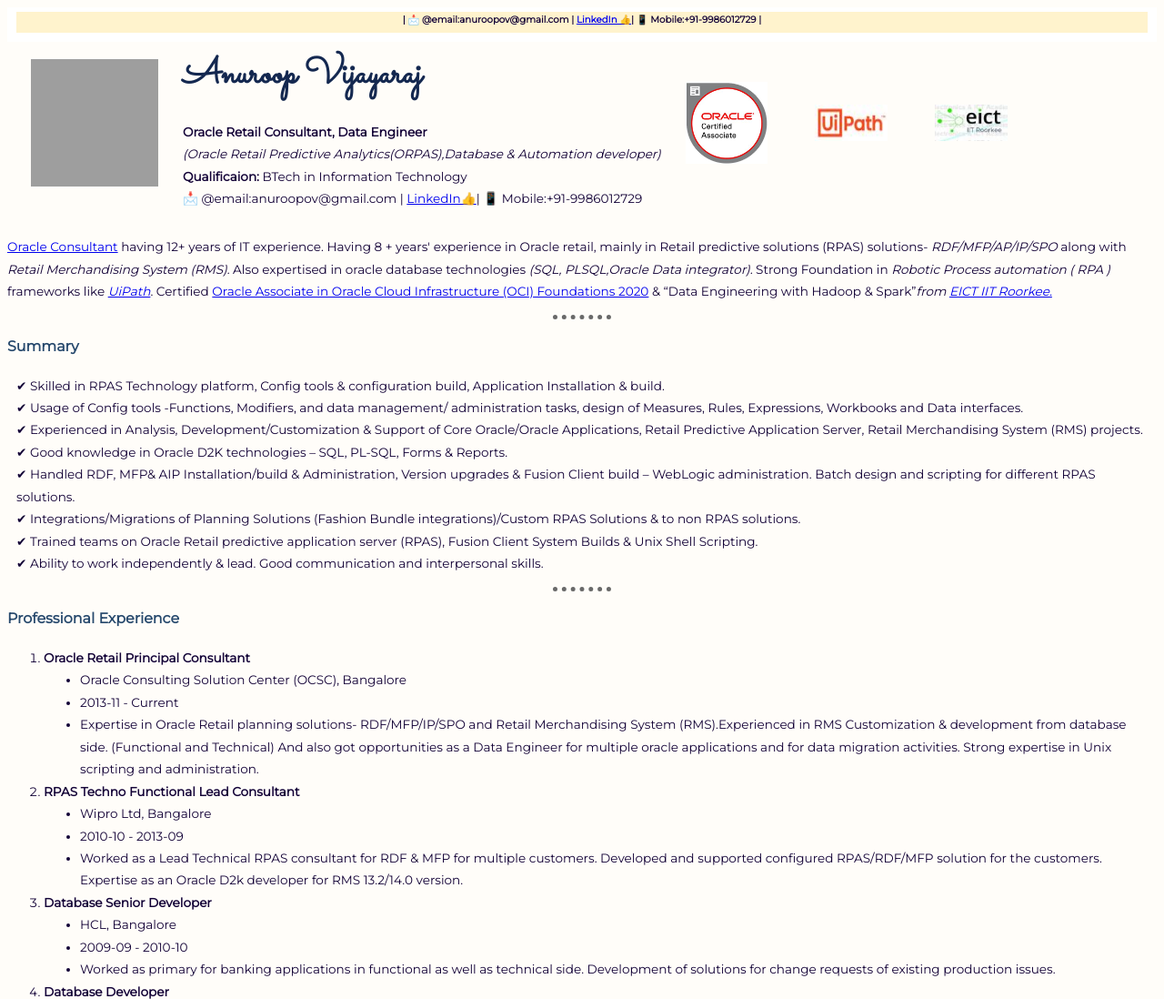
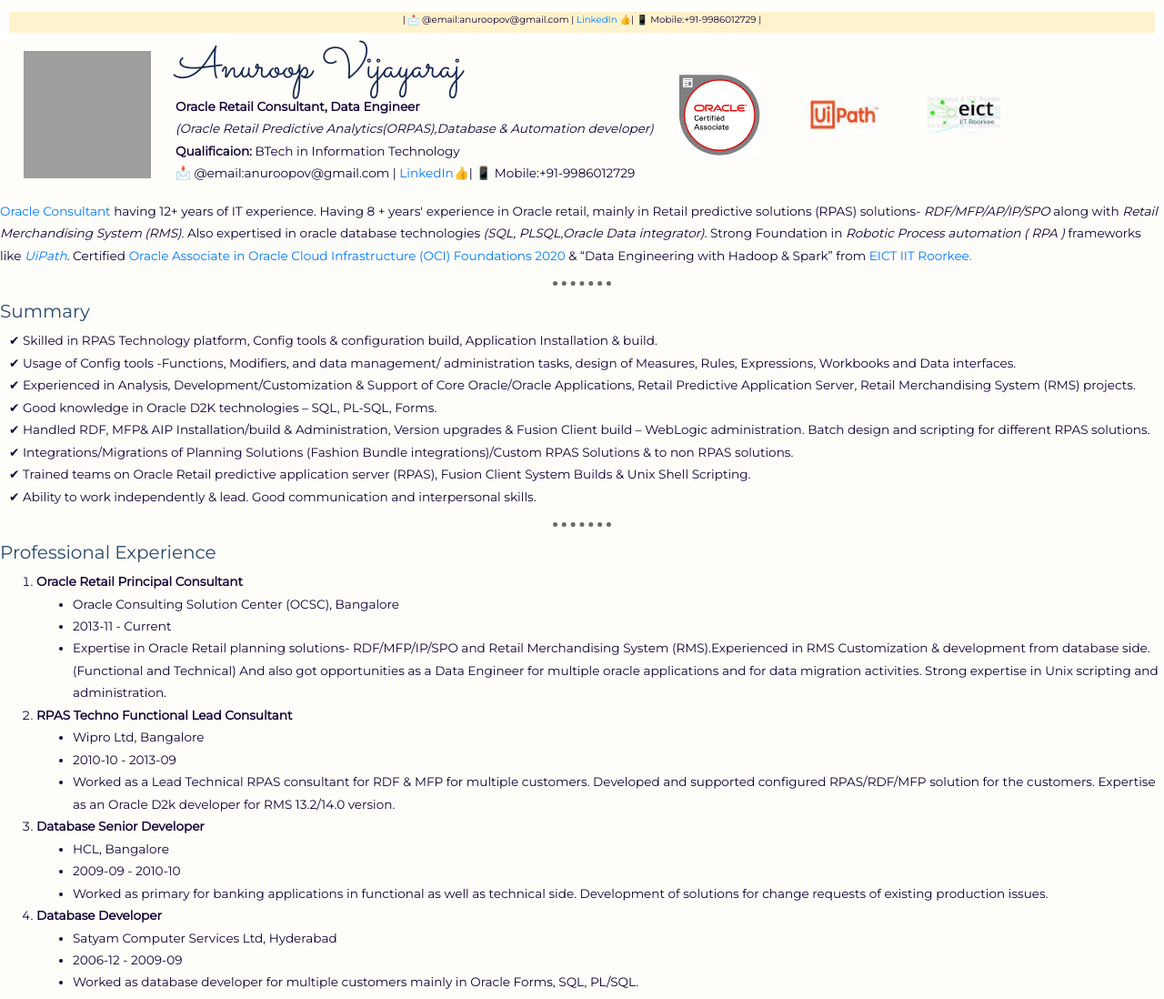
Before and after one commit to anuroopov/cv, a plain HTML site: page index.html in a window 1280 px wide. Shown: the top 1098 px of the page at 91% size. Drawn offline with nearby package versions, Linux system fonts and the light colour scheme; grey boxes are pictures that could not be loaded.

Commit message:
bootstrap1-update7

```diff
--- a/css/styles.css
+++ b/css/styles.css
@@ -23,12 +23,13 @@
 h1{
     color:#142850;
     font-family: 'Sacramento', cursive;
-    font-size: 2.5rem;
+    font-size: 3.0rem;
     margin-bottom: 0;
     margin-top: 0;
 }
 
 h3{
+    font-size: 1.25rem;
     color:#27496d;
 }
 
@@ -66,6 +67,7 @@
   .table1 {
     border-spacing:0px;
     cellspacing="20"
+    margin-bottom: 10px;
   }
 
   img {
--- a/index.html
+++ b/index.html
@@ -1,16 +1,24 @@
 <!DOCTYPE html>
 <html>
+  <!-- Required meta tags -->
     <head><meta charset="utf-8">
+    <meta name="viewport" content="width=device-width, initial-scale=1, shrink-to-fit=no">
+    <!-- Bootstrap CSS -->
+  <link rel="stylesheet" href="https://maxcdn.bootstrapcdn.com/bootstrap/4.0.0/css/bootstrap.min.css" integrity="sha384-Gn5384xqQ1aoWXA+058RXPxPg6fy4IWvTNh0E263XmFcJlSAwiGgFAW/dAiS6JXm" crossorigin="anonymous">
     <title>Anuroop's Professional Page</title>
     <link rel="stylesheet" href="css/styles.css">
     <link rel="icon" href="images/favicon.ico">
     <link href="https://fonts.googleapis.com/css2?family=Merriweather+Sans:wght@300&family=Montserrat:wght@300;400&family=Sacramento&display=swap" rel="stylesheet">
+
+
+
+
   </head>
     <body>
       <div class=div2>
-         <strong>| 📩 @email:anuroopov@gmail.com | <a href="https://www.linkedin.com/in/anuroopov/" target="_blank"> LinkedIn 👍</a>| 📱 Mobile:+91-9986012729 |</strong>
+        | 📩 @email:anuroopov@gmail.com | <a href="https://www.linkedin.com/in/anuroopov/" target="_blank"> LinkedIn 👍</a>| 📱 Mobile:+91-9986012729 |
       </div>
-        <table class=table1>
+        <table class="table1">
           <tr>
               <td><img src="https://www.gravatar.com/avatar/f1866a2e22ae1e48c861a26b69c504a9?d=https%3A%2F%2Flh6.googleusercontent.com%2F-xSyAosJxfjo%2FAAAAAAAAAAI%2FAAAAAAAADjY%2FAAKWJJPkX68HfxY7yTUOwQ5sHqQrqgbD-A%2Fphoto.jpg&s=250" alt="My profile Picture" style="width:140px;height:140px;"></td>
               <td><h1>Anuroop Vijayaraj</h1>
@@ -23,7 +31,7 @@
         </table>
        <div class="headlines"><p><a href ="https://www.oracle.com/in/consulting/" target="_blank">Oracle Consultant</a> having 12+ years of IT experience. Having 8 + years' experience in Oracle retail, mainly in Retail predictive solutions (RPAS) solutions- <em>RDF/MFP/AP/IP/SPO</em> along with <em>Retail Merchandising System (RMS)</em>. Also expertised in oracle database technologies <em>(SQL, PLSQL,Oracle Data integrator).</em>
         Strong Foundation in <em>Robotic Process automation ( RPA )</em> frameworks like <em><a href="https://www.uipath.com/" target="_blank">UiPath</a></em>.
-        Certified <a href="https://education.oracle.com/oracle-cloud-infrastructure-foundations-2020-certified-associate/trackp_OCIBF2020" target="_blank">Oracle Associate in Oracle Cloud Infrastructure (OCI) Foundations 2020</a> & “Data Engineering with Hadoop & Spark”<em>from <a href="https://eict.iitr.ac.in/" target="_blank">EICT IIT Roorkee.</a></em>
+        Certified <a href="https://education.oracle.com/oracle-cloud-infrastructure-foundations-2020-certified-associate/trackp_OCIBF2020" target="_blank">Oracle Associate in Oracle Cloud Infrastructure (OCI) Foundations 2020</a> & “Data Engineering with Hadoop & Spark” from <a href="https://eict.iitr.ac.in/" target="_blank">EICT IIT Roorkee.</a>
         </p></div>
 
 <hr>
@@ -32,7 +40,7 @@
              <p>✔  Skilled in RPAS Technology platform, Config tools & configuration build, Application Installation & build.<br>
               ✔  Usage of Config tools -Functions, Modifiers, and data management/ administration tasks, design of Measures, Rules, Expressions, Workbooks and Data interfaces. <br>
               ✔  Experienced in Analysis, Development/Customization & Support of Core Oracle/Oracle Applications, Retail Predictive Application Server, Retail Merchandising System (RMS) projects.<br>
-              ✔  Good knowledge in Oracle D2K technologies – SQL, PL-SQL, Forms & Reports.<br>
+              ✔  Good knowledge in Oracle D2K technologies – SQL, PL-SQL, Forms.<br>
               ✔  Handled RDF, MFP& AIP Installation/build & Administration, Version upgrades & Fusion Client build – WebLogic administration. Batch design and scripting for different RPAS solutions.<br>
               ✔  Integrations/Migrations of Planning Solutions (Fashion Bundle integrations)/Custom RPAS Solutions & to non RPAS solutions.<br>
               ✔	 Trained teams on Oracle Retail predictive application server (RPAS), Fusion Client System Builds & Unix Shell Scripting.<br>
```
